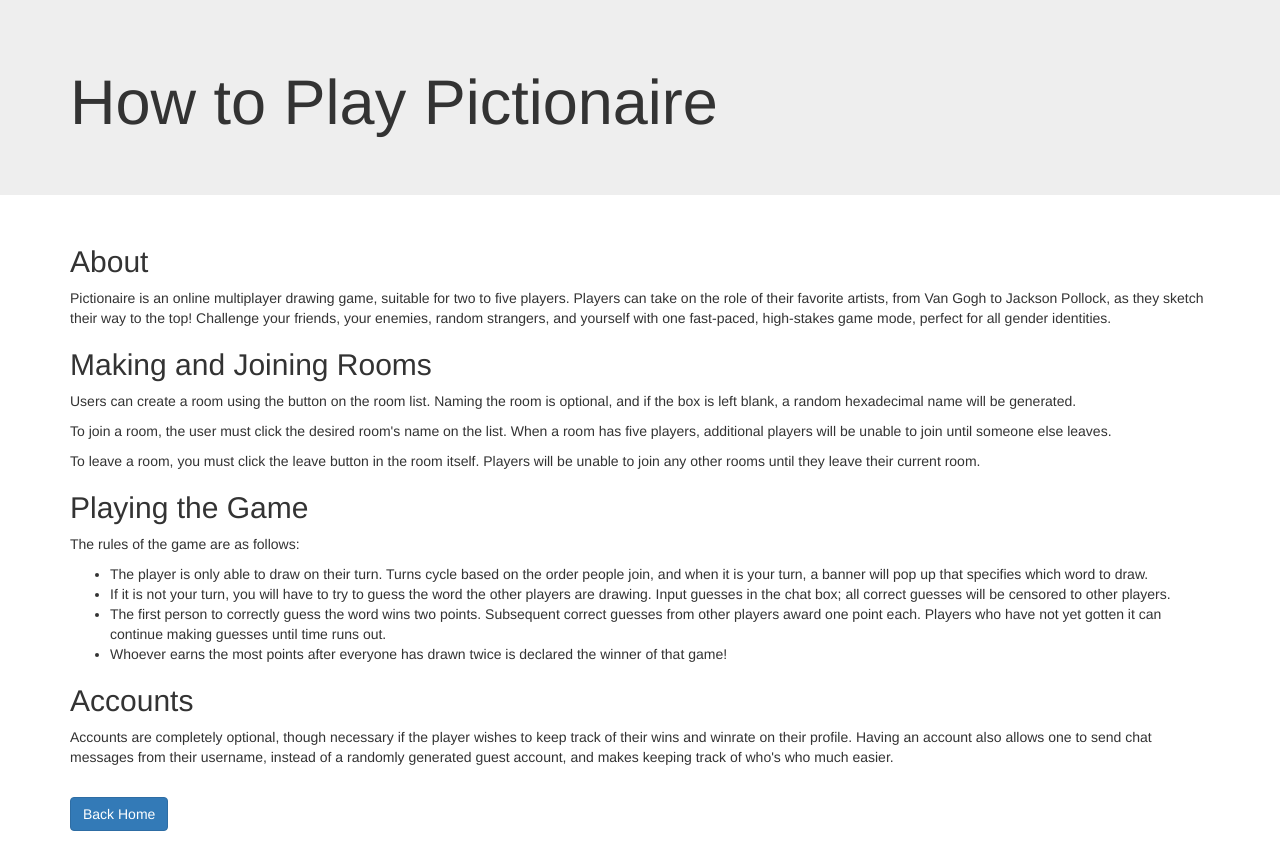
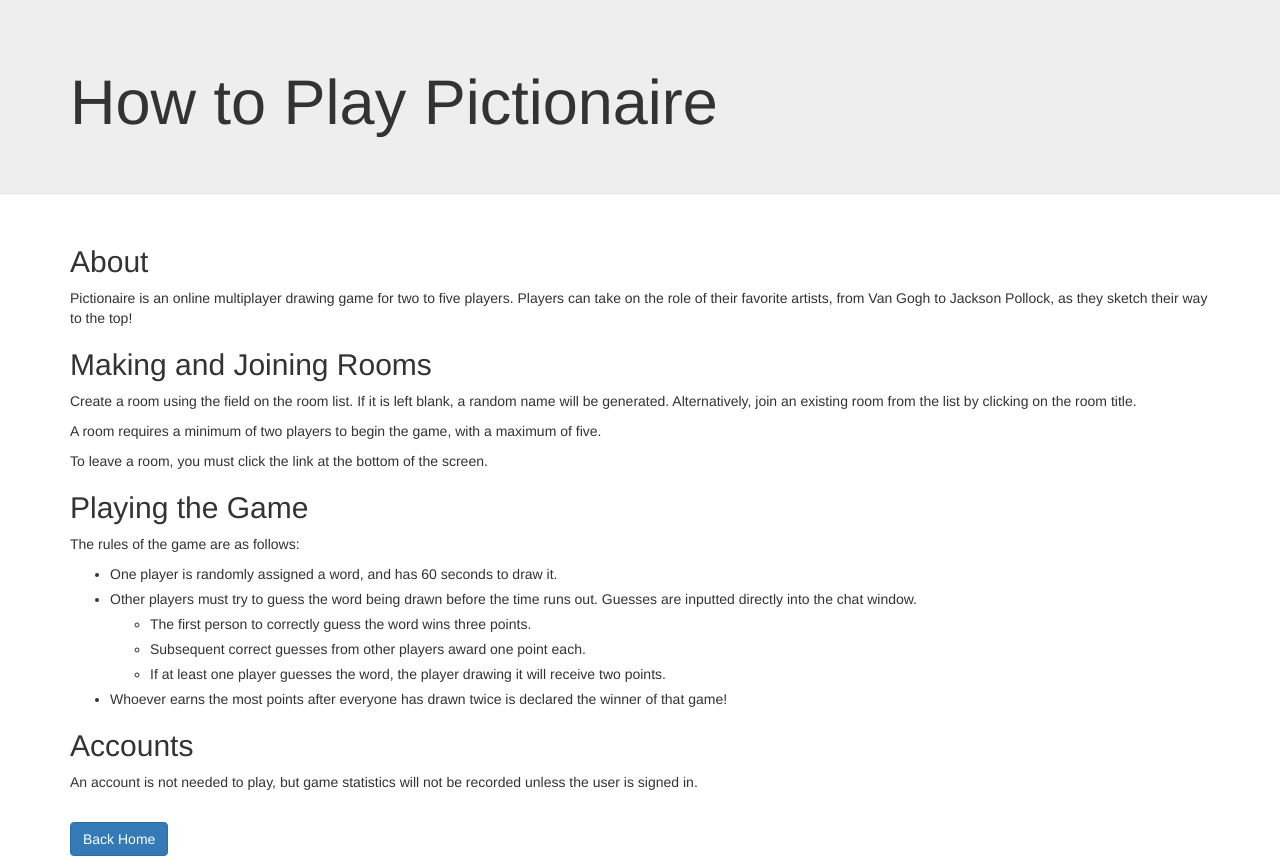
Before and after one commit to lawrenceliu2/Final_Project, a Flask app: page /instructions in a window 1280 px wide. Before the commit the page ends 831 px from the top, so only its background shows below. Run offline with Flask 2, Linux system fonts and the light colour scheme; some libraries are stand-ins or nearby versions.

Commit message:
rewrote instructions

```diff
--- a/app.py
+++ b/app.py
@@ -98,16 +98,7 @@ def logout():
 
 def profile(username):
     if ("verified" in session and "user" in session):
-        wins = getWins(username)
-        games = getGamesPlayed(username)
-        rate = getWinrate(username)
-        if (rate == -1):
-            rate = "No games played."
-        else:
-            rate = str(rate * 100) + "%"
-        if (username == session["user"]):
-            return render_template("profile.html", user=username, isSame=True, wins=wins, games=games, rate=rate)
-        return render_template("profile.html", user=username, isSame=False, wins=wins, games=games, rate=rate)
+        return render_template("profile.html", user=username)
     return redirect("/login")
 
 #------------------------------
--- a/templates/instructions.html
+++ b/templates/instructions.html
@@ -17,6 +17,11 @@
 	<script src="https://oss.maxcdn.com/html5shiv/3.7.3/html5shiv.min.js"></script>
 	<script src="https://oss.maxcdn.com/respond/1.4.2/respond.min.js"></script>
 	<![endif]-->
+    <style>
+      li {
+      	margin-bottom: 5px;
+      }
+    </style>
   </head>
 
   <body>
@@ -30,33 +35,35 @@
     <div class="container">
       <h2>About</h2>
       <p>
-	Pictionaire is an online multiplayer drawing game, suitable for two to five players. Players can take on the role of their favorite artists, from Van Gogh to Jackson Pollock, as they sketch their way to the top! Challenge your friends, your enemies, random strangers, and yourself with one fast-paced, high-stakes game mode, perfect for all gender identities.
+	Pictionaire is an online multiplayer drawing game for two to five players. Players can take on the role of their favorite artists, from Van Gogh to Jackson Pollock, as they sketch their way to the top!
       </p>
       <h2>Making and Joining Rooms</h2>
       <p>
-	Users can create a room using the button on the room list. Naming the room is optional, and if the box is left blank, a random hexadecimal name will be generated.
+	Create a room using the field on the room list. If it is left blank, a random name will be generated. Alternatively, join an existing room from the list by clicking on the room title.
       </p>
       <p>
-	To join a room, the user must click the desired room's name on the list. When a room has five players, additional players will be unable to join until someone else leaves.
+	A room requires a minimum of two players to begin the game, with a maximum of five.
       </p>
       <p>
-	To leave a room, you must click the leave button in the room itself. Players will be unable to join any other rooms until they leave their current room.
+	To leave a room, you must click the link at the bottom of the screen.
       </p>
       <h2>Playing the Game</h2>
       <p>
 	The rules of the game are as follows:
       </p>
-      <p>
 	<ul>
-	  <li>The player is only able to draw on their turn. Turns cycle based on the order people join, and when it is your turn, a banner will pop up that specifies which word to draw.</li>
-	  <li>If it is not your turn, you will have to try to guess the word the other players are drawing. Input guesses in the chat box; all correct guesses will be censored to other players.</li>
-	  <li>The first person to correctly guess the word wins two points. Subsequent correct guesses from other players award one point each. Players who have not yet gotten it can continue making guesses until time runs out.</li>
+	  <li>One player is randomly assigned a word, and has 60 seconds to draw it.</li>
+	  <li>Other players must try to guess the word being drawn before the time runs out. Guesses are inputted directly into the chat window.</li>
+	  <ul>
+	    <li>The first person to correctly guess the word wins three points.</li>
+	    <li>Subsequent correct guesses from other players award one point each.</li>
+	    <li>If at least one player guesses the word, the player drawing it will receive two points.</li>
+	  </ul>
 	  <li>Whoever earns the most points after everyone has drawn twice is declared the winner of that game!</li>
 	</ul>
-      </p>
       <h2>Accounts</h2>
       <p>
-	Accounts are completely optional, though necessary if the player wishes to keep track of their wins and winrate on their profile. Having an account also allows one to send chat messages from their username, instead of a randomly generated guest account, and makes keeping track of who's who much easier.
+	An account is not needed to play, but game statistics will not be recorded unless the user is signed in.
       </p>
 
       <br>
```
Also changed, not shown: static/main.js (+8 -2 lines), data/dbsm.db.
